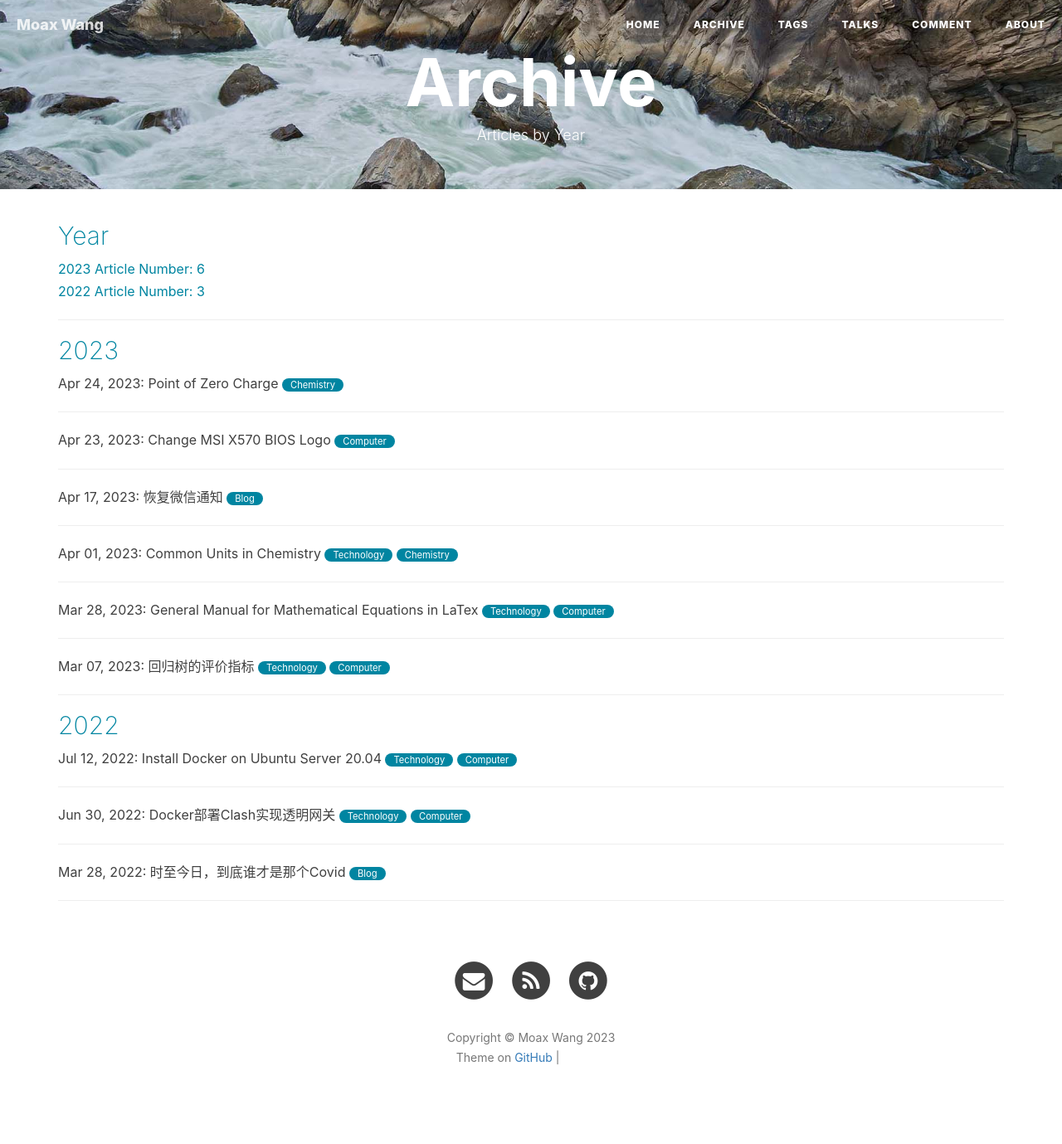
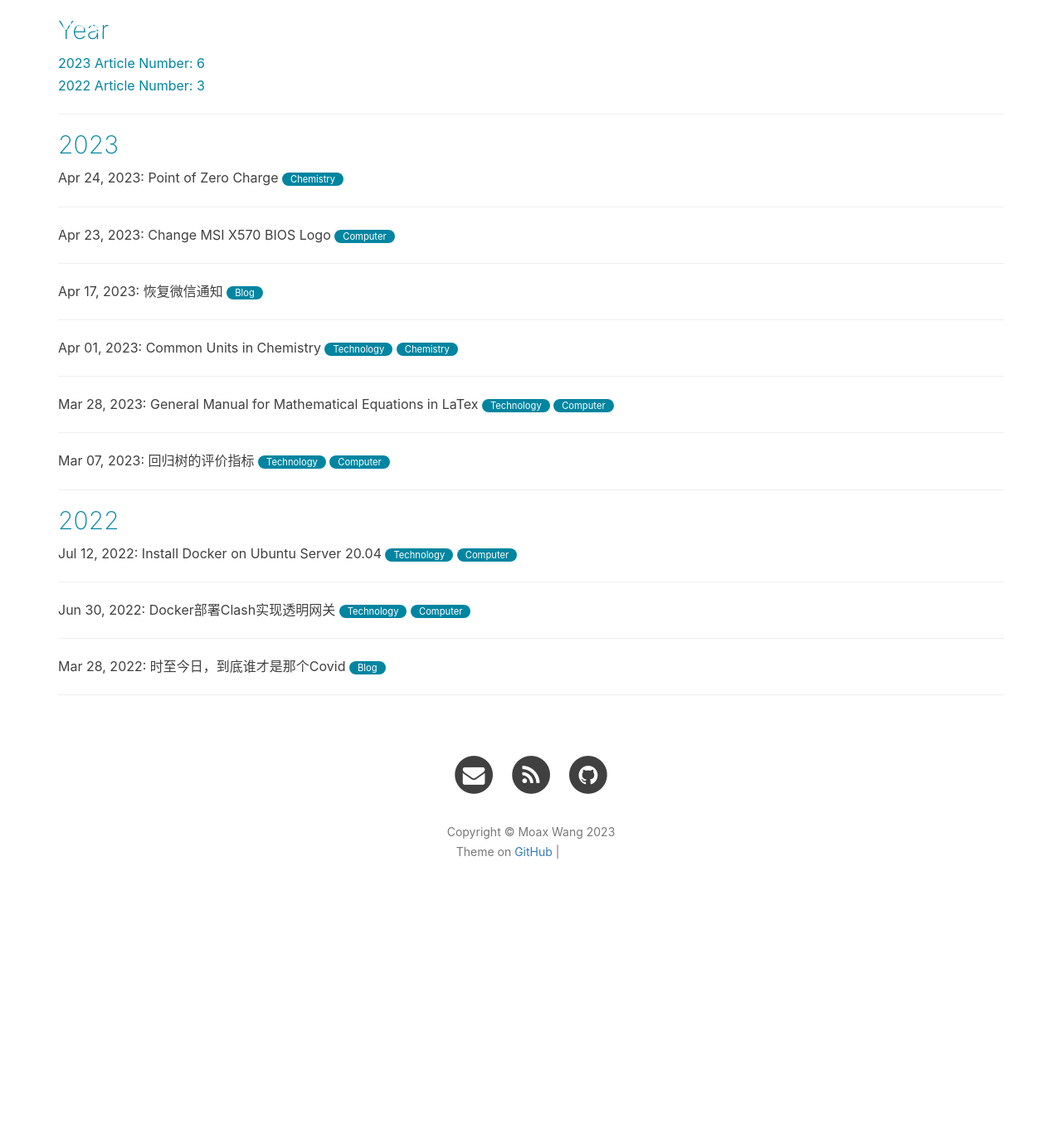
Before and after one commit to WinchellWang/winchellwang.github.io, a Jekyll site: the page built from 1archive.html, in a window 1280 px wide. Shown: the whole page at 83% size. Built offline with Jekyll 4.4.1, drawn with Linux system fonts in a browser that asks for light colours; nearby versions of some CDN libraries; comment, search, counter and statistics services are not loaded; after the commit the page ends 1131 px from its top, so only the background shows below that; grey boxes are pictures that could not be loaded.

Commit message:
Update 1archive.html

```diff
--- a/1archive.html
+++ b/1archive.html
@@ -5,17 +5,8 @@
 header-img: "img/archive-bg.jpg"
 permalink: /archive/
 ---
-<header class="intro-header" style="background-image: url('{{ site.baseurl }}/{% if page.header-img %}{{ page.header-img }}{% else %}{{ site.header-img }}{% endif %}')">
+
 <div class="container">
-        <div class="row">
-            <div class="col-lg-8 col-lg-offset-2 col-md-10 col-md-offset-1">
-                <div class="site-heading" id="tag-heading">
-                    <h1>{% if page.title %}{{ page.title }}{% else %}{{ site.title }}{% endif %}</h1>
-                    <span class="subheading">{{ page.description }}</span>
-                </div>
-            </div>
-        </div>
-    </div>
 
 	<style>
 
@@ -44,9 +35,6 @@
 
 		</style>
 
-</header>
-
-<div class="container">
 <ul style="list-style:none; padding:0" class="archive_meta">
 	<h2 style="color: #0085a1; font-weight: 200">Year</h2>
   {% assign counter = 0 %}
```
Lines whose indentation alone changed are shown as unchanged.
